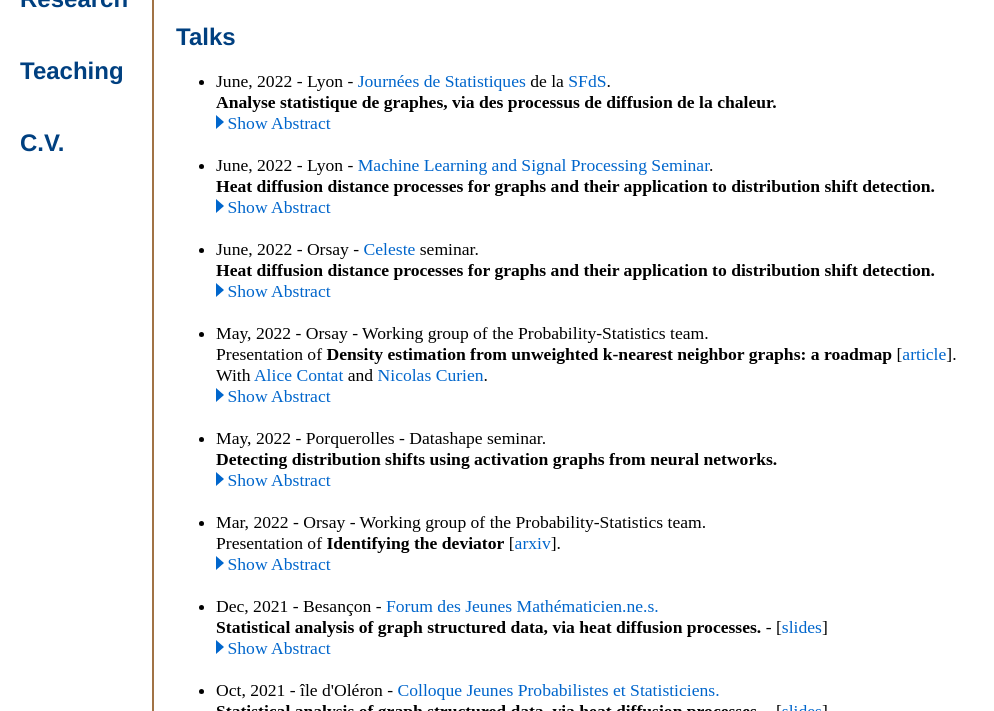
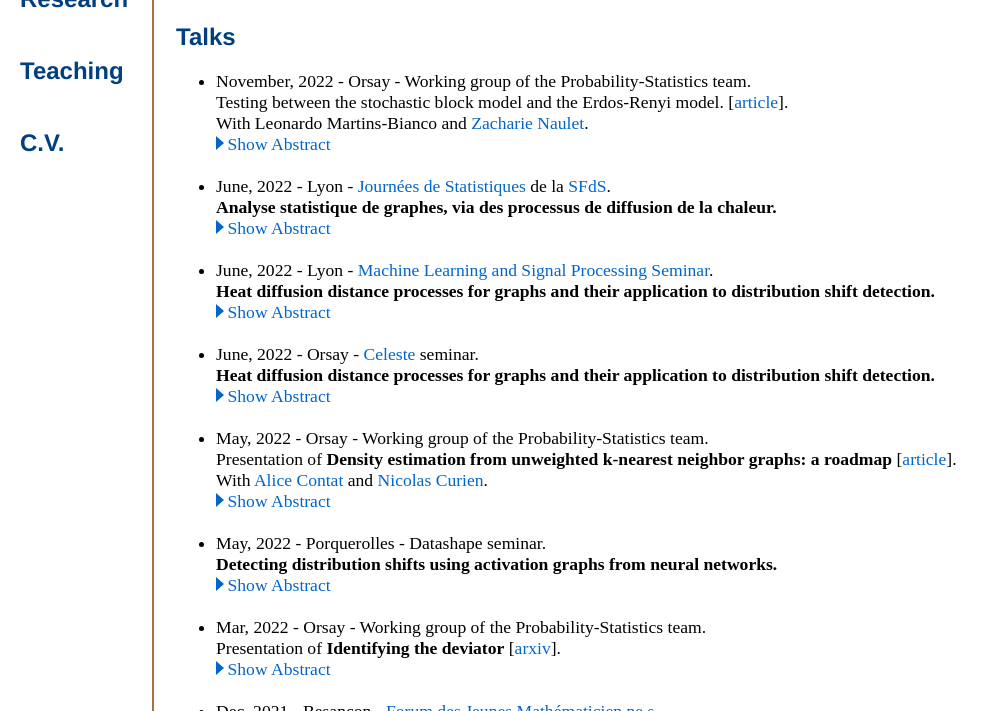
Before and after one commit to elasalle/elasalle.github.io, a Jekyll site: the page built from research/index.html, in a window 1280 px wide and 900 px high, scrolled down 333 px, cut to the strip 189-900 px from the top of the window. Shown: the whole strip, without its empty margins (0-994 px from the left). Built offline with Jekyll 4.4.1, drawn with Linux system fonts in a browser that asks for light colours; some web fonts are replaced.

Commit message:
update webpage

```diff
--- a/research/index.html
+++ b/research/index.html
@@ -46,6 +46,17 @@ title: Etienne Lasalle, Research
 
   <h2 id="talks" class="title2">Talks</h2>
   <ul class="normalsize">
+  <li>November, 2022 - Orsay - Working group of the Probability-Statistics team.<br>
+  Testing between the stochastic block model and the Erdos-Renyi model. [<a href="https://link.springer.com/content/pdf/10.1007/s00440-014-0576-6.pdf">article</a>].<br>
+  With Leonardo Martins-Bianco and <a href="https://www.imo.universite-paris-saclay.fr/~zacharie.naulet/">Zacharie Naulet</a>.<br>
+    <button class="showhide abstract7" onclick="switchDisplayByClassName('abstract7')" style="display: block;"><div class="arrow-right"></div>Show Abstract<span class="dots">...</span></button>
+    <button class="showhide abstract7" onclick="switchDisplayByClassName('abstract7')" style="display : none;"><div class="arrow-top"></div>Hide Abstract</button>
+    <p class="abstracttext abstract7" style="display : none;">
+      In a first part, we talk about the detection of the SBM vs ER model, in the sparse case, in the regime where detection is possible. We show that by counting cycles we can distinguish between the two models.
+      Then, we talk about finding the communities in an SBM graph. We present the spectral clustering algorithm and show that it is efficient in the dense case.
+  </p>
+  </li>
+  <br>
   <li>June, 2022 - Lyon - <a href="https://jds22.sciencesconf.org/">Journées de Statistiques</a> de la <a href="https://www.sfds.asso.fr/">SFdS</a>.<br>
   <b>Analyse statistique de graphes, via des processus de diffusion de la chaleur.</b><br>
     <button class="showhide abstract10" onclick="switchDisplayByClassName('abstract10')" style="display: block;"><div class="arrow-right"></div>Show Abstract<span class="dots">...</span></button>
```
Also changed, not shown: index.html (+6 -12 lines).
